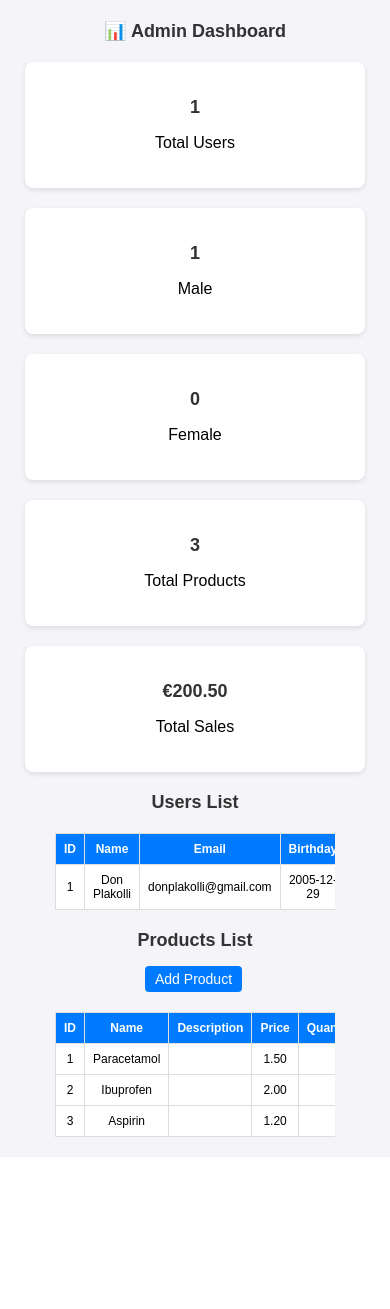
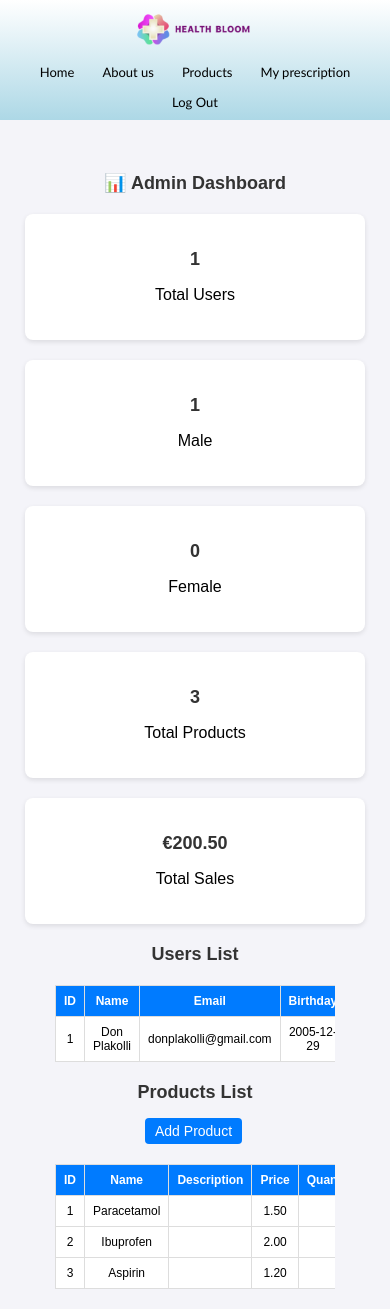
Before and after one commit to Don7767/Online-Drug-Store, a PHP site: page /dashboard.php in a window 390 px wide. Before the commit the page ends 1137 px from the top, so only its background shows below. Run offline with PHP 8.4, Linux system fonts and the light colour scheme; data comes from the database, SQL or seed files in the repository; data that the repository does not hold is empty.

Commit message:
Rregullimi i dashboard duke krijuar nje butpn ne nav bar vetem per admin dhe disa rregullime te tjera per stilizim

```diff
--- a/dash.css
+++ b/dash.css
@@ -2,6 +2,42 @@ body {
     font-family: Arial, sans-serif;
     margin: 20px;
     background: #f4f4f9;
+    padding-top: 80px;
+}
+
+#navi{
+    width: 100%;
+    display: flex;
+    align-items: center;
+    justify-content: flex-end;
+    background-color: lightblue;
+    padding: 10px;
+    position: fixed;
+    top: 0;
+    left: 0;
+    width: 100%;
+    z-index: 999;
+}
+
+#foto1{
+    margin-right: auto;
+}
+
+#foto1 img{
+    height: 50px;
+}
+
+#elemente a{
+    text-decoration: none;
+    color: black;
+    padding: 30px 25px;
+    font-family:'Trebuchet MS', Arial, sans-serif;
+    height: 10px;
+    transition: 0.3s;
+}
+#elemente a:hover{
+    font-weight: bold;
+    color: white;
 }
 
 h1, h2 {
@@ -95,6 +131,49 @@ a.link{
 }
 
 @media (max-width: 480px) {
+
+    @media (max-width: 480px) {
+
+  body {
+    padding-top: 140px; /* më shumë hapësirë për nav-in */
+  }
+
+  #navi {
+    flex-direction: column;
+    align-items: center;
+    justify-content: center;
+    padding: 10px 0;
+    height: auto;
+    background: linear-gradient(to bottom, white, lightblue);
+  }
+
+  #foto1 {
+    margin: 0;
+    width: 100%;
+    display: flex;
+    justify-content: center;
+  }
+
+  #foto1 img {
+    height: 40px;
+  }
+
+  #elemente {
+    width: 100%;
+    display: flex;
+    flex-wrap: wrap;
+    justify-content: center;
+    gap: 8px;
+    margin-top: 8px;
+  }
+
+  #elemente a {
+    padding: 6px 10px;
+    font-size: 13px;
+    border-radius: 5px;
+  }
+}
+
     h1, h2 {
         font-size: 18px;
     }
--- a/dashboard.php
+++ b/dashboard.php
@@ -31,6 +31,26 @@ $products = $productRepo->getAllProducts();
 </head>
 <body>
 
+<header id="navi">
+        <div id="foto1">
+            <img src="logo2.png" alt="Logo">
+        </div>
+        <nav id="elemente">
+            <?php
+                $fullname = $_SESSION['fullname'] ?? '';
+                if($fullname === 'Don Plakolli' || $fullname === 'Blend Osmani') {
+                    echo '<a href="dashboard.php">Dashboard</a>';
+                }
+            ?>
+            <a href="home.php">Home</a>
+            <a href="about_us.php">About us</a>
+            <a href="products.php">Products</a>
+            <a href="my_prescription.php">My prescription</a>
+            <a href="logout.php">Log Out</a>
+        </nav>
+    </header>
+
+    <div class="dashboardi">
 <h1>📊 Admin Dashboard</h1>
 
 <div class="cards">
@@ -88,6 +108,7 @@ $products = $productRepo->getAllProducts();
     <?php endforeach; ?>
 </table>
 </div>
+</div>
 
 </body>
 </html>
--- a/home.php
+++ b/home.php
@@ -29,6 +29,12 @@ if(!isset($_SESSION['user_ID'])){
             <img src="logo2.png" alt="Logo">
         </div>
         <nav id="elemente">
+            <?php
+                $fullname = $_SESSION['fullname'] ?? '';
+                if($fullname === 'Don Plakolli' || $fullname === 'Blend Osmani') {
+                    echo '<a href="dashboard.php">Dashboard</a>';
+                }
+            ?>
             <a href="home.php">Home</a>
             <a href="about_us.php">About us</a>
             <a href="products.php">Products</a>
```
